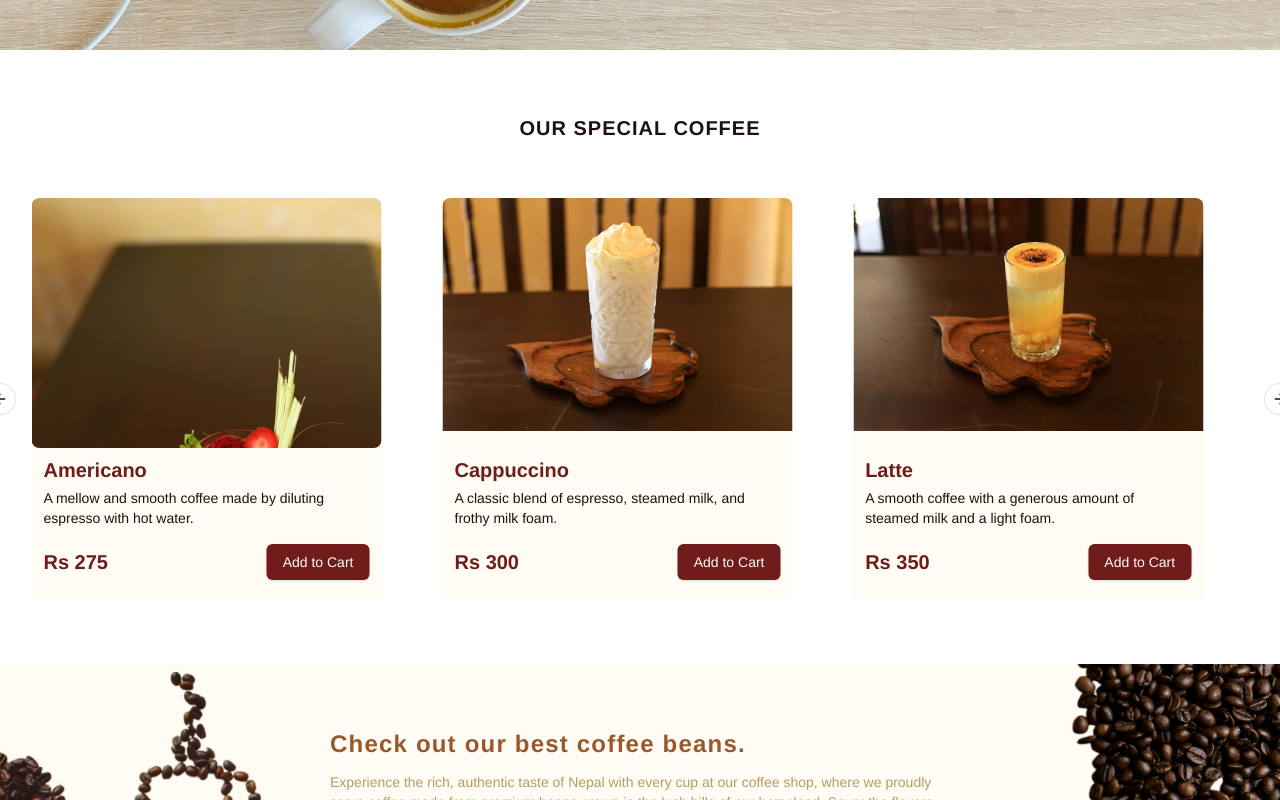
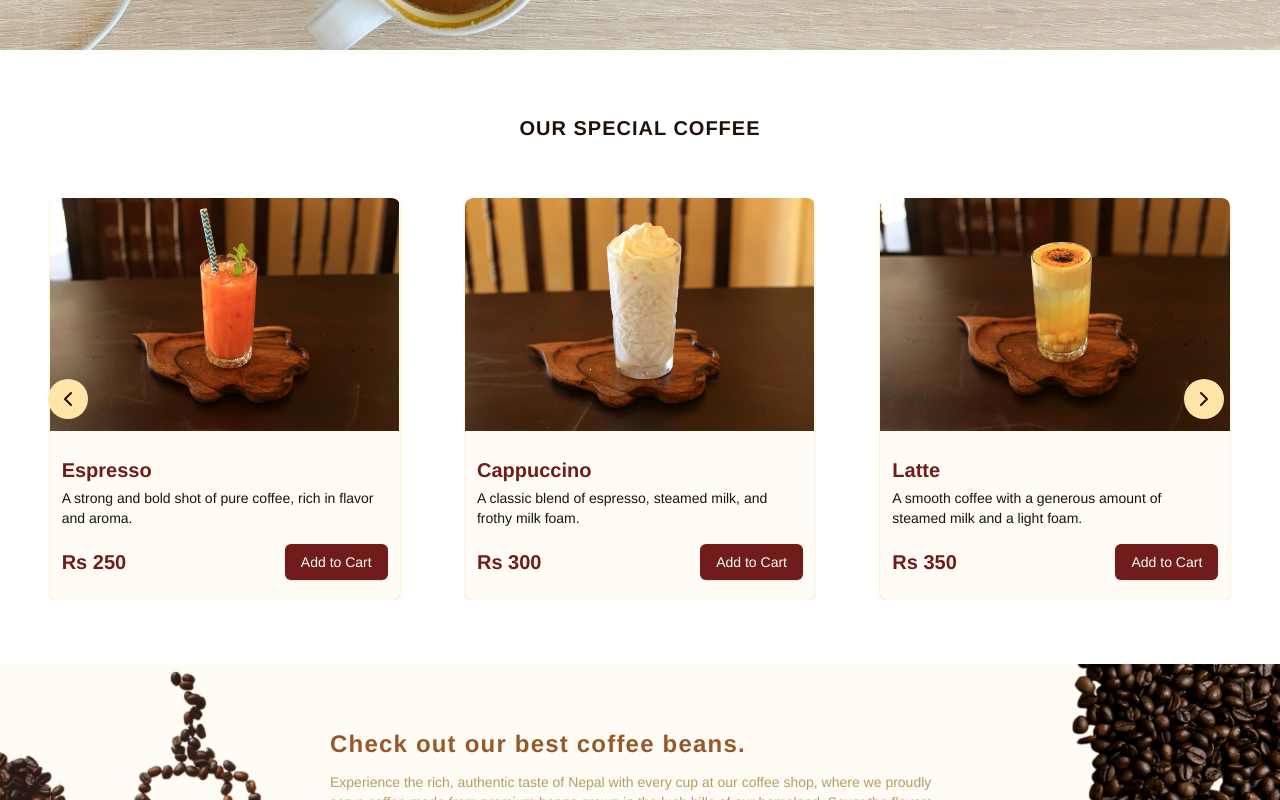
Before and after one commit to suzzan04/Bashcup_host, a Next.js app: page / in a window 1280 px wide. Shown: the part 615-1415 px from the top of the page. Built offline with nearby package versions, Linux system fonts and the light colour scheme.

Commit message:
ui update: shadcn carousel -> swiper carousel for specials item

```diff
--- a/src/components/Common/Card/ItemCard.tsx
+++ b/src/components/Common/Card/ItemCard.tsx
@@ -21,8 +21,8 @@ const ItemCard: React.FC<Item> = ({ image, name, description, price }) => {
     setQuantity((prev) => --prev);
   };
   return (
-    <div className="w-full h-full flex flex-col bg-brand-bg max-w-[350px]">
-      <div className=" h-auto w-full overflow-hidden max-h-[250px] rounded-lg">
+    <div className="w-full h-full flex flex-col bg-brand-bg max-w-[350px] rounded-lg shadow shadow-brand-accent_light overflow-hidden">
+      <div className=" h-auto w-full overflow-hidden max-h-[250px] rounded-t-lg">
         <AspectRatio ratio={4 / 3}>
           <Image
             src={image}
--- a/src/components/Landing/Specials.tsx
+++ b/src/components/Landing/Specials.tsx
@@ -3,14 +3,19 @@ import React from "react";
 import ItemCard from "../Common/Card/ItemCard";
 import { specials } from "./data.json";
 import { Item } from "@/@types/Item";
-import {
-  Carousel,
-  CarouselContent,
-  CarouselItem,
-  CarouselNext,
-  CarouselPrevious,
-} from "@/components/ui/carousel";
+// import {
+//   Carousel,
+//   CarouselContent,
+//   CarouselItem,
+//   CarouselNext,
+//   CarouselPrevious,
+// } from "@/components/ui/carousel";
+import { Swiper, SwiperSlide } from "swiper/react";
+import { Navigation } from "swiper/modules";
+import "swiper/css";
+import "swiper/css/navigation";
 
+import { ChevronLeft, ChevronRight } from "lucide-react";
 const Specials = () => {
   const specialData: Item[] = specials;
   return (
@@ -19,20 +24,42 @@ const Specials = () => {
         <h3 className="text-xl text-center font-semibold tracking-wider ">
           OUR SPECIAL COFFEE
         </h3>
-        <div className="flex gap-4 items-center w-full justify-center">
-          <Carousel
-            orientation="horizontal"
-            opts={{
-              loop: true,
-              align: "center",
+        <div className="flex gap-4 items-center w-full justify-center relative">
+          <Swiper
+            loop
+            modules={[Navigation]}
+            breakpoints={{
+              320: {
+                slidesPerView: 1,
+                centeredSlides: true,
+                spaceBetween: 10,
+              },
+              768: {
+                slidesPerView: 2,
+                centeredSlides: false,
+                spaceBetween: 20,
+              },
+              1024: {
+                slidesPerView: 3,
+                centeredSlides: false,
+                spaceBetween: 30,
+              },
+              1440: {
+                slidesPerView: 4,
+                centeredSlides: false,
+                spaceBetween: 40,
+              },
+            }}
+            spaceBetween={30}
+            draggable={true}
+            centeredSlides={true}
+            navigation={{
+              prevEl: ".custom-prev",
+              nextEl: ".custom-next",
             }}
           >
-            <CarouselContent>
-              {specialData.slice(1, 5).map((data) => (
-                <CarouselItem
-                  key={data.id}
-                  className="basis-1/2 md:basis-1/3 md:pl-4 pl-2"
-                >
+            {specialData.map((data) => (
+              <SwiperSlide key={data.id} className="!flex justify-center">
                 <ItemCard
                   id={data.id}
                   description={data.description}
@@ -42,12 +69,23 @@ const Specials = () => {
                   key={data.id}
                   category={data.category}
                 />
-                </CarouselItem>
+              </SwiperSlide>
             ))}
-            </CarouselContent>
-            <CarouselPrevious />
-            <CarouselNext />
-          </Carousel>
+          </Swiper>
+          <button
+            type="button"
+            className="absolute top-1/2 left-4 custom-prev bg-brand-accent_light hover:bg-brand-accent_dark text-brand-text hover:text-background duration-100 ease-in-out cursor-pointer z-10 p-2 rounded-full  transform -translate-y-1/2 flex justify-center items-center"
+            aria-label="Previous Slide"
+          >
+            <ChevronLeft />
+          </button>
+          <button
+            type="button"
+            className="absolute top-1/2 right-6 custom-prev bg-brand-accent_light hover:bg-brand-accent_dark text-brand-text hover:text-background duration-100 ease-in-out cursor-pointer z-10 p-2 rounded-full  transform -translate-y-1/2 flex justify-center items-center"
+            aria-label="Next Slide"
+          >
+            <ChevronRight />
+          </button>
         </div>
       </div>
     </div>
```
Lines whose indentation alone changed are shown as unchanged.
